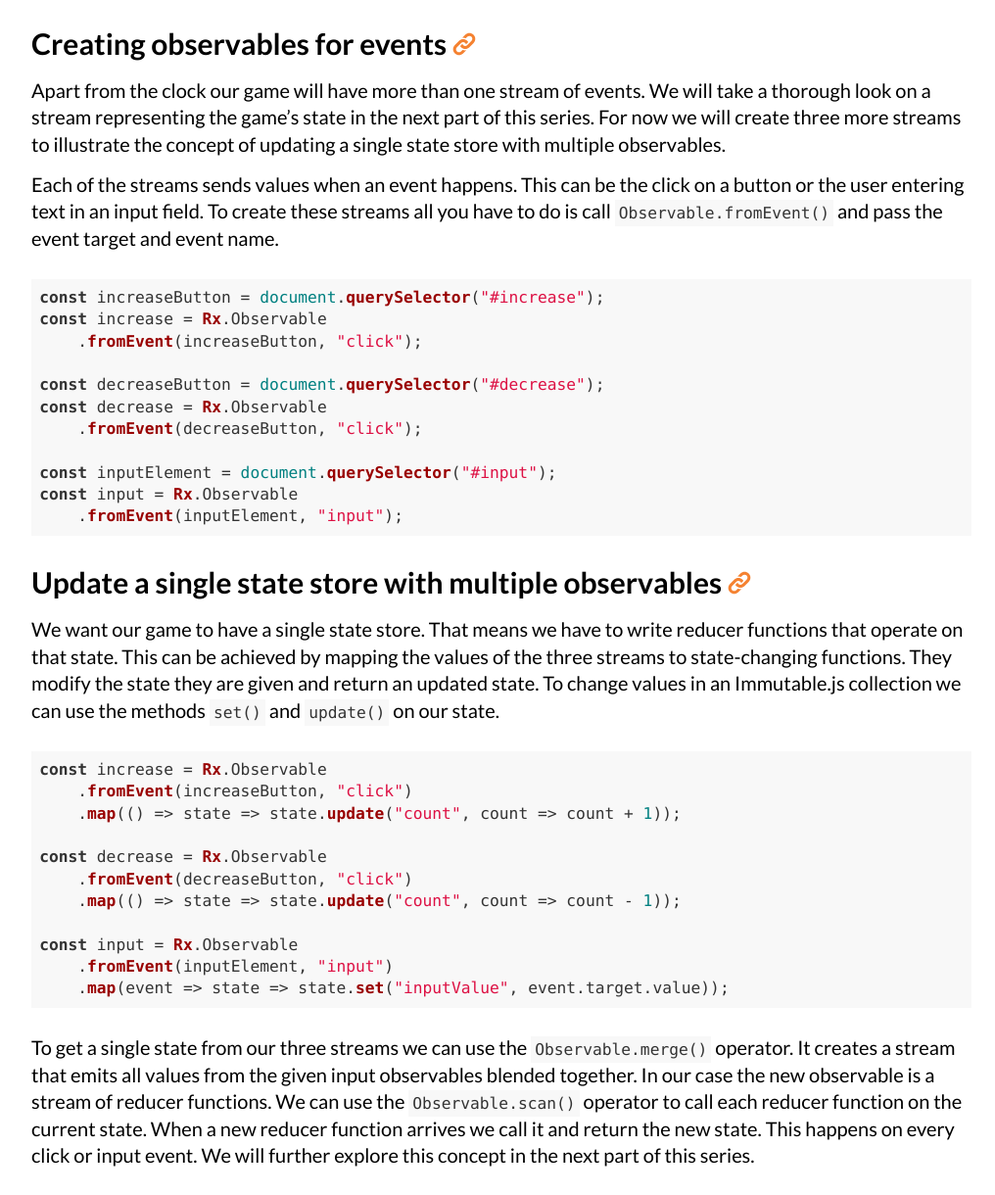
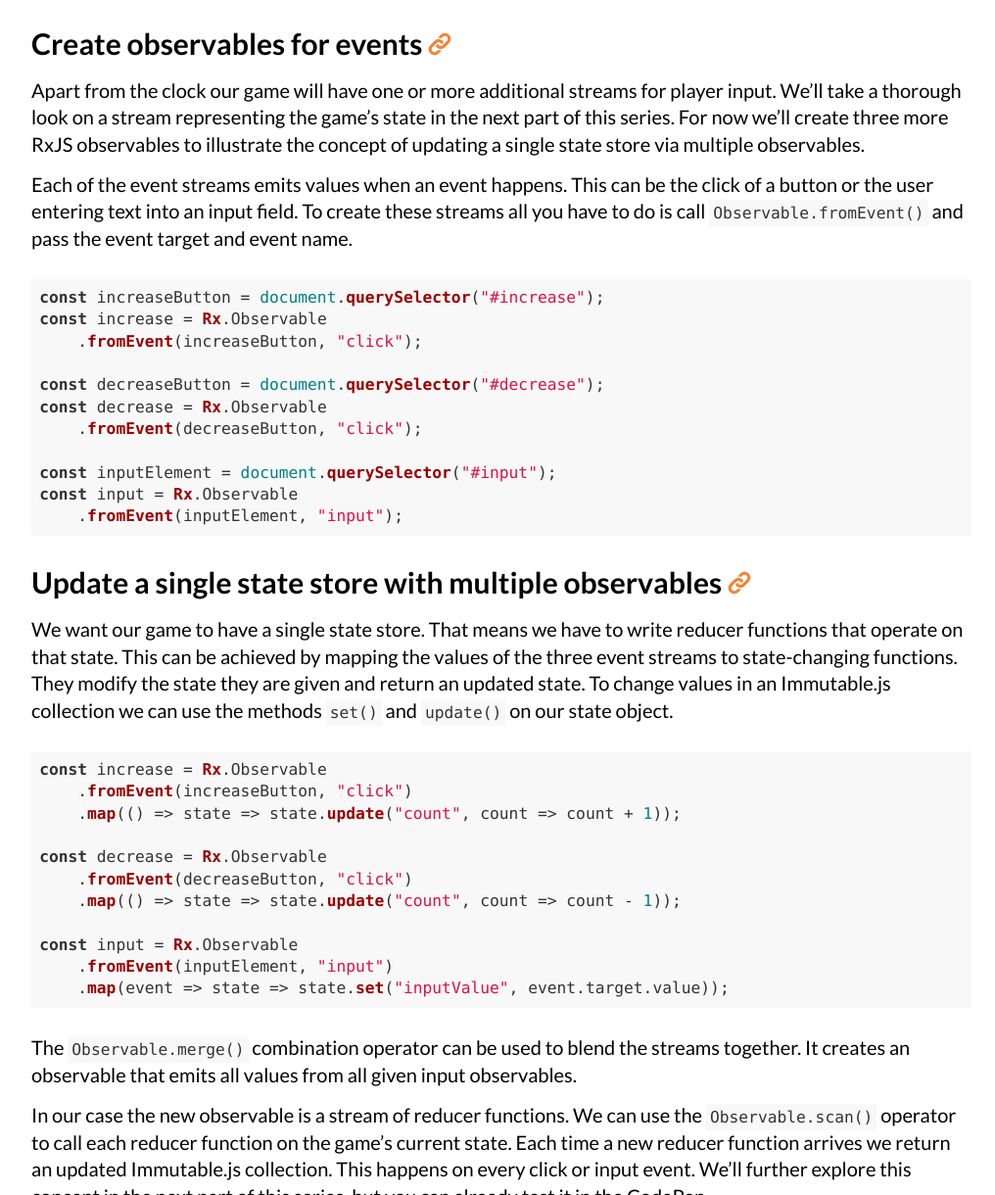
Before and after one commit to Lorti/manu.ninja, a Jekyll site: the page built from _posts/2017-09-26-game-loop-with-rxjs-5-immutable-js.md, in a window 1280 px wide and 1400 px high, scrolled down 3248 px, cut to the strip 180-1400 px from the top of the window. Shown: the whole strip at 98% size, without its empty margins (128-1144 px from the left). Built offline with Jekyll 4.4.1, drawn with Linux system fonts in a browser that asks for light colours; nearby versions of some CDN libraries; comment, search, counter and statistics services are not loaded; some of the changed text lies outside the part shown.

Commit message:
Game Loop with RxJS 5/Immutable.js

````diff
--- a/_posts/2017-09-26-game-loop-with-rxjs-5-immutable-js.md
+++ b/_posts/2017-09-26-game-loop-with-rxjs-5-immutable-js.md
@@ -12,7 +12,7 @@ You can test the game loop on [CodePen], or take a look at the full [Corsair] ga
 
 Let's dive right into it by creating the first stream. We'll first concentrate on RxJS and afterwards add Immutable.js.
 
-## Creating an RxJS observable for the game's clock
+## Create an RxJS observable for the game's clock
 
 Load RxJS and Immutable.js from a CDN, as in the CodePen examples, or install and import their npm packages.
 
@@ -22,7 +22,7 @@ npm install immutable rxjs --save
 
 The clock for our game should be a stream that constantly emits values, keeping the game running. To achieve this we use the `Observable.interval()`{:.js} creation operator, which returns an observable that emits an infinite sequence of numbers.
 
-The method accepts a Scheduler. We can pass `Scheduler.animationFrame` so that the stream emits a value on each animation frame. This equals to 60 fps, except for when computation is slow. That can be the case when your device is running on low battery or other processes slow down your computer.
+The method accepts a scheduler. We can pass `Scheduler.animationFrame` so that the stream emits a value on each animation frame. This equals to 60 fps, except for when computation is slow. That can be the case when your device is running on low battery or other processes slow down your computer.
 
 ```js
 const clock = Rx.Observable
@@ -61,11 +61,11 @@ clock.subscribe((state) => {
 <iframe height='360' scrolling='no' title='RxJS 5 Clock' src='//codepen.io/Lorti/embed/pWoeBN/?height=360&theme-id=0&default-tab=js,result&embed-version=2' frameborder='no' allowtransparency='true' allowfullscreen='true' style='width: 100%;'>See the Pen <a href='https://codepen.io/Lorti/pen/pWoeBN/'>RxJS 5 Clock</a> by Manuel Wieser (<a href='https://codepen.io/Lorti'>@Lorti</a>) on <a href='https://codepen.io'>CodePen</a>.
 </iframe>
 
-## Using Immutable.js for the clock's values
+## Use Immutable.js for the clock's values
 
-We can now introduce Immutable.js to the game's clock. Each value of this stream will be in an immutable collection, allowing us to optimize rendering by doing shallow checks on changed values. This will have a larger effect in the next part of this series, where we'll look at the game's whole state, which will also be an immutable collection. To use Immutable.js in the game's clock three changes have to be made to the code.
+We can now introduce Immutable.js to the game's clock. Each value of the stream will be an immutable collection, allowing us to optimize rendering by doing shallow checks on changed values. This will have a larger effect in the next part of this series, where we'll look at the game's whole state, which will also be an immutable collection.
 
-First the initial state has to be an immutable collection, which can be created from a raw JavaScript object with `Immutable.fromJS()`{:.js}. Second we have to return an immutable collection as our accumulation. This could also be done via `Immutable.fromJS()`{:.js}, but I have decided to use the `merge()`{:.js} function, demonstrating an Immutable.js operator. Third we have to use `get('time')`{:.js} to get our immutable map's value at the specified key.
+To use Immutable.js in the game's clock three changes have to be made to the code. First, the initial state has to be an immutable collection, which can be created from a raw JavaScript object with `Immutable.fromJS()`{:.js}. Second, we have to return an immutable collection as our accumulation. This could also be done via `Immutable.fromJS()`{:.js}, but I have decided to use the `merge()`{:.js} function, demonstrating an Immutable.js operator. Third, we have to use `get('time')`{:.js} to get our immutable map's value at the specified key.
 
 ```js
 const state = Immutable.fromJS({
@@ -91,11 +91,11 @@ clock.subscribe((state) => {
 <iframe height='360' scrolling='no' title='RxJS 5/Immutable.js Clock' src='//codepen.io/Lorti/embed/rGNyvm/?height=360&theme-id=0&default-tab=js,result&embed-version=2' frameborder='no' allowtransparency='true' allowfullscreen='true' style='width: 100%;'>See the Pen <a href='https://codepen.io/Lorti/pen/rGNyvm/'>RxJS 5/Immutable.js Clock</a> by Manuel Wieser (<a href='https://codepen.io/Lorti'>@Lorti</a>) on <a href='https://codepen.io'>CodePen</a>.
 </iframe>
 
-## Creating observables for events
+## Create observables for events
 
-Apart from the clock our game will have more than one stream of events. We will take a thorough look on a stream representing the game's state in the next part of this series. For now we will create three more streams to illustrate the concept of updating a single state store with multiple observables.
+Apart from the clock our game will have one or more additional streams for player input. We'll take a thorough look on a stream representing the game's state in the next part of this series. For now we'll create three more RxJS observables to illustrate the concept of updating a single state store via multiple observables.
 
-Each of the streams sends values when an event happens. This can be the click on a button or the user entering text in an input field. To create these streams all you have to do is call `Observable.fromEvent()`{:.js} and pass the event target and event name.
+Each of the event streams emits values when an event happens. This can be the click of a button or the user entering text into an input field. To create these streams all you have to do is call `Observable.fromEvent()`{:.js} and pass the event target and event name.
 
 ```js
 const increaseButton = document.querySelector("#increase");
@@ -113,7 +113,7 @@ const input = Rx.Observable
 
 ## Update a single state store with multiple observables
 
-We want our game to have a single state store. That means we have to write reducer functions that operate on that state. This can be achieved by mapping the values of the three streams to state-changing functions. They modify the state they are given and return an updated state. To change values in an Immutable.js collection we can use the methods `set()`{:.js} and `update()`{:.js} on our state.
+We want our game to have a single state store. That means we have to write reducer functions that operate on that state. This can be achieved by mapping the values of the three event streams to state-changing functions. They modify the state they are given and return an updated state. To change values in an Immutable.js collection we can use the methods `set()`{:.js} and `update()`{:.js} on our state object.
 
 ```js
 const increase = Rx.Observable
@@ -129,7 +129,9 @@ const input = Rx.Observable
     .map(event => state => state.set("inputValue", event.target.value));
 ```
 
-To get a single state from our three streams we can use the `Observable.merge()`{:.js} operator. It creates a stream that emits all values from the given input observables blended together. In our case the new observable is a stream of reducer functions. We can use the `Observable.scan()`{:.js} operator to call each reducer function on the current state. When a new reducer function arrives we call it and return the new state. This happens on every click or input event. We will further explore this concept in the next part of this series.
+The `Observable.merge()`{:.js} combination operator can be used to blend the streams together. It creates an observable that emits all values from all given input observables.
+
+In our case the new observable is a stream of reducer functions. We can use the `Observable.scan()`{:.js} operator to call each reducer function on the game's current state. Each time a new reducer function arrives we return an updated Immutable.js collection. This happens on every click or input event. We'll further explore this concept in the next part of this series, but you can already test it in the CodePen.
 
 ```js
 const state = Rx.Observable
@@ -140,11 +142,13 @@ const state = Rx.Observable
 <iframe height='360' scrolling='no' title='RxJS 5 Event Observables' src='//codepen.io/Lorti/embed/oGbebN/?height=360&theme-id=0&default-tab=js,result&embed-version=2' frameborder='no' allowtransparency='true' allowfullscreen='true' style='width: 100%;'>See the Pen <a href='https://codepen.io/Lorti/pen/oGbebN/'>RxJS 5 Event Observables</a> by Manuel Wieser (<a href='https://codepen.io/Lorti'>@Lorti</a>) on <a href='https://codepen.io'>CodePen</a>.
 </iframe>
 
-## Lock update intervals to our clock's interval
+## Lock the update interval to the clock's interval
 
-The last thing we have to do is lock the game to our clock. The state stream we have created will output a value on each event. That event can be a click or an input. You might wnat to merge the game's clock as well. This means, however, that the state can change more often than 60 times per second. If you click the button twice the stream will emit about 62 values per second. Another problem is that now each emitted value is either an event or a clock tick.
+The last thing we should do is to lock the game to our clock. The state stream we've created outputs a value on each event. You might be inclined to merge the game's clock via `Observable.merge()` as well. However, doing so means the state can change more often than 60 times per second. If you click some buttons the stream will often emit 61+ values per second.
 
-To limit the state changes to each animation frame, as we did with the scheduler for the clock, you can use the `Observable.withLatestFrom()`{:.js} combination operator. This will give you a stream of `{ clock, state }`{:.js} objects on each clock tick.
+Another problem is that each emitted value would either be a reducer function or a clock object, depending on the input stream that has most recently emitted a value.
+
+To limit the state changes to each animation frame, as we did with the scheduler for the clock, you can use the `Observable.withLatestFrom()`{:.js} combination operator. This will give you a stream of `{ clock, state }`{:.js} objects on each tick.
 
 ```js
 const loop = clock.withLatestFrom(state, (clock, state) => ({ clock, state }));
@@ -158,9 +162,9 @@ loop.subscribe(({ clock, state }) => {
 <iframe height='360' scrolling='no' title='Game Loop / Game State | RxJS 5 + Immutable.js' src='//codepen.io/Lorti/embed/VbMavj/?height=360&theme-id=0&default-tab=js,result&embed-version=2' frameborder='no' allowtransparency='true' allowfullscreen='true' style='width: 100%;'>See the Pen <a href='https://codepen.io/Lorti/pen/VbMavj/'>Game Loop / Game State | RxJS 5 + Immutable.js</a> by Manuel Wieser (<a href='https://codepen.io/Lorti'>@Lorti</a>) on <a href='https://codepen.io'>CodePen</a>.
 </iframe>
 
-This now constitutes our game loop. We can subscribe to it and show the current state to the player, that is rendering the game or in the small counter example showing the current count.
+This finishes our game loop. You can also choose to merge the `(clock, state)` arguments into a single value in the project function of `Observable.withLatestFrom()`. Subscribing to the game loop now let's us show the current state to the player. That means rendering the game or simply showing the current count.
 
-If you've liked this article please return for the next part in the [Functional Reactive Game Programming – RxJS 5, Immutable.js and three.js] series. We will further explore the concept of using a single state store to represent the game's state.
+If you've liked this article please return for the next part of the [Functional Reactive Game Programming – RxJS 5, Immutable.js and three.js] series. We'll further explore the concept of using a single state store to represent the game's state by looking at everything [Corsair]'s state contains.
 
 ## Further reading
 
````
